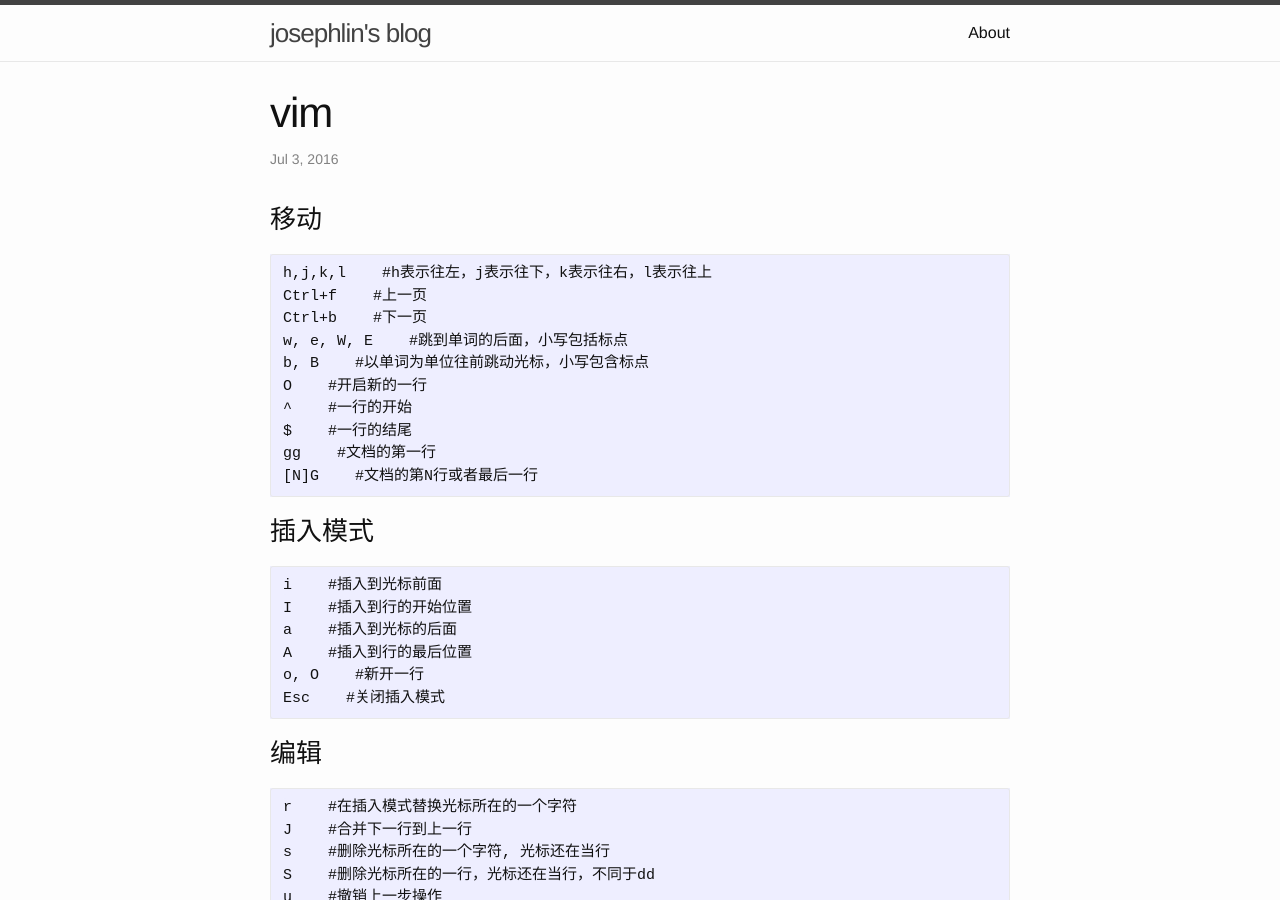
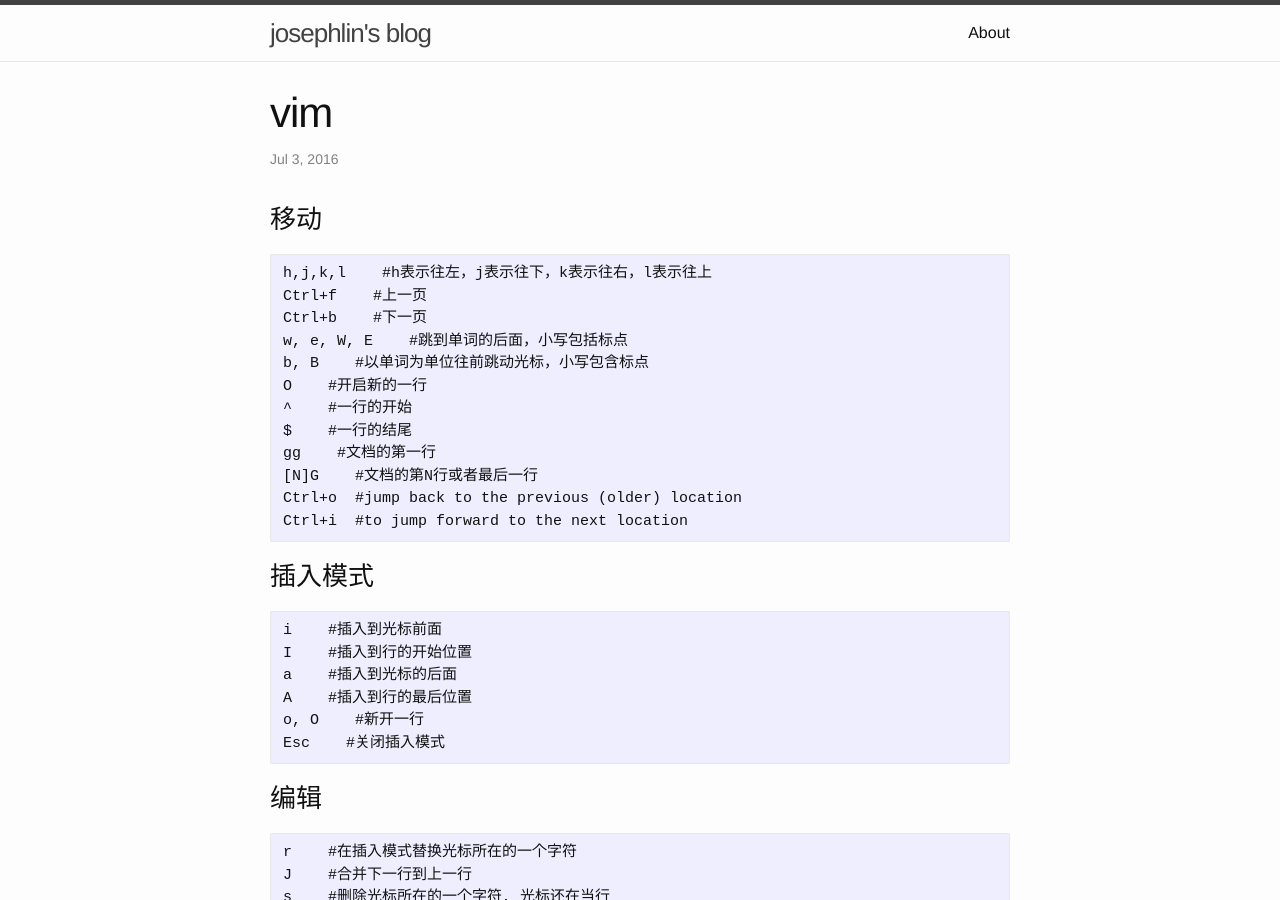
Before and after one commit to josephstalin117/josephstalin117.github.io, a Jekyll site: the page built from _posts/2016-07-03-vim.markdown, in a window 1280 px wide and 900 px high. Built offline with Jekyll 4.4.1, drawn with Linux system fonts in a browser that asks for light colours.

Commit message:
add vim before move and last move

````diff
--- a/_posts/2016-07-03-vim.markdown
+++ b/_posts/2016-07-03-vim.markdown
@@ -18,6 +18,8 @@
 $    #一行的结尾
 gg    #文档的第一行
 [N]G    #文档的第N行或者最后一行
+Ctrl+o  #jump back to the previous (older) location
+Ctrl+i  #to jump forward to the next location
 ```
 
 ### 插入模式
````
